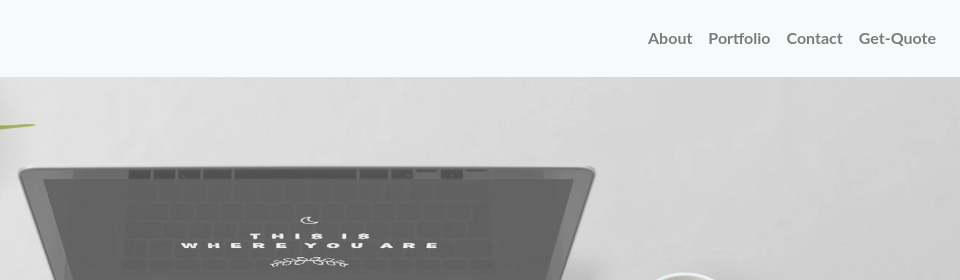
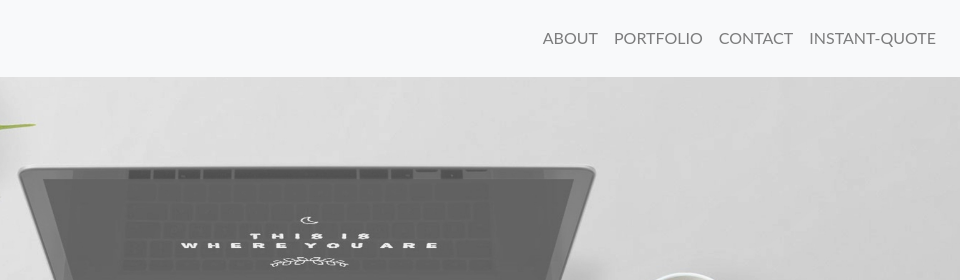
Before and after one commit to Arjunalapsapkota/Portfolio, a plain HTML site: page index.html in a window 1280 px wide. Shown: the top 280 px of the page, 320-1280 px from the left. Drawn offline with nearby package versions, Linux system fonts and the light colour scheme.

Commit message:
fixed navbar

```diff
--- a/index.html
+++ b/index.html
@@ -21,9 +21,7 @@
 
 </head>
 <body>
-
-
-        <!--               Navbar Section     -->
+    <!--               Navbar Section     -->
     <nav class="navbar navbar-expand-sm navbar-light bg-light">
         <a href="index.html" class="navbar-brand"><img src="assets/images/logo.png"></a>
         <button class="navbar-toggler">
@@ -32,16 +30,16 @@
         <div class="collapse navbar-collapse" id="navbarmenu">
             <ul class="navbar-nav ml-auto">
                 <li class="nav-item">
-                    <a class="nav-link" href="index.html"><strong>About</strong></a>
+                    <a class="nav-link" href="#"><span id"menu">ABOUT</span></a>
                 </li>
                 <li class="nav-item">
-                        <a class="nav-link" href="index.html"><strong>Portfolio</strong></a>
+                        <a class="nav-link" href="#"><span id"menu">PORTFOLIO</span></a>
                     </li>
                 <li class="nav-item">
-                    <a class="nav-link" href="contact.html"><strong>Contact</strong></a>
+                    <a class="nav-link" href="#"><span id"menu">CONTACT</span></a>
                 </li>
                 <li class="nav-item">
-                    <a class="nav-link" href="about.html"><strong>Get-Quote</strong></a>
+                    <a class="nav-link" href="#"><span id"menu">INSTANT-QUOTE</span></a>
                 </li>
             </ul>
 
@@ -85,5 +83,10 @@
         <div class="scroll-arrow">
                 <i class="fas fa-arrow-alt-circle-up fa-3x"></i>
         </div>
+  <!-- Navar fixed with these links -->
+  <script src="https://code.jquery.com/jquery-3.3.1.slim.min.js" integrity="sha384-q8i/X+965DzO0rT7abK41JStQIAqVgRVzpbzo5smXKp4YfRvH+8abtTE1Pi6jizo" crossorigin="anonymous"></script>
+  <script src="https://cdnjs.cloudflare.com/ajax/libs/popper.js/1.14.3/umd/popper.min.js" integrity="sha384-ZMP7rVo3mIykV+2+9J3UJ46jBk0WLaUAdn689aCwoqbBJiSnjAK/l8WvCWPIPm49" crossorigin="anonymous"></script>
+  <script src="https://stackpath.bootstrapcdn.com/bootstrap/4.1.1/js/bootstrap.min.js" integrity="sha384-smHYKdLADwkXOn1EmN1qk/HfnUcbVRZyYmZ4qpPea6sjB/pTJ0euyQp0Mk8ck+5T" crossorigin="anonymous"></script>
+
 </body>
 </html>
```
